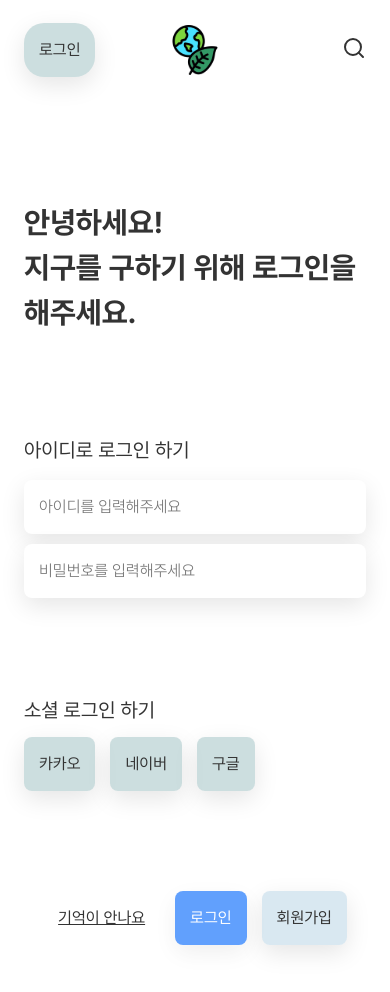
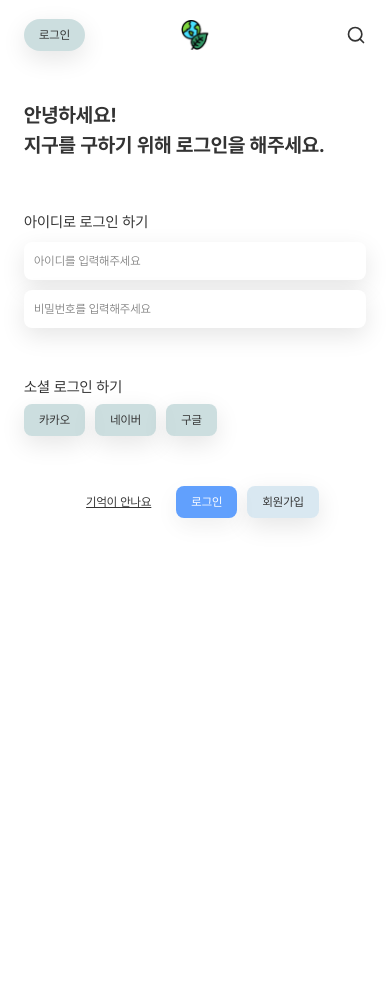
Before and after one commit to g99-project/g99-front, a React (Create React App) app: page /login in a window 390 px wide. Shown: the top 992 px of the page. After the commit the page ends 844 px from the top, so only its background shows below. Built offline with nearby package versions, Linux system fonts and the light colour scheme.

Commit message:
모바일 반응형 작업

```diff
--- a/src/assets/scss/components/_buttons.scss
+++ b/src/assets/scss/components/_buttons.scss
@@ -30,3 +30,10 @@
     }
   }
 }
+
+@include response("mobile") {
+  .btn{
+    padding: 0.7rem 1.5rem 0.7rem 1.5rem;
+    font-size: 1.2rem;
+  }
+}
--- a/src/assets/scss/layouts/_header.scss
+++ b/src/assets/scss/layouts/_header.scss
@@ -67,3 +67,39 @@ header {
     }
   }
 }
+
+@include response("mobile") {
+  header {
+    height: 7rem;
+    padding: 0 2.4rem;
+    .lArea {
+      .btn {
+        font-size: 1.2rem;
+        border-radius: 2rem;
+        min-width: 3rem;
+      }
+    }
+    .logo {
+      a {
+        @include svgIcon(3rem, 3rem, "../../images/common/logo.svg");
+      }
+    }
+    .rArea {
+      .searchBtn {
+        top: .25rem;
+        svg {
+          width: 2rem;
+          height: 2rem;
+        }
+      }
+      #searchInput {
+        height: 3.4rem;
+        font-size: 1.2rem;
+      }
+      .open #searchInput {
+        width: 10rem;
+        padding: 0 2.4rem 0 0.7rem;
+      }
+    }
+  }
+}
--- a/src/assets/scss/layouts/_layout.scss
+++ b/src/assets/scss/layouts/_layout.scss
@@ -47,3 +47,32 @@
     }
   }
 }
+
+@include response("mobile") {
+  #wrap {
+    #container {
+      padding: 10rem 0 10rem;
+    }
+
+    section {
+      & + section {
+        margin-top: 5rem;
+      }
+    }
+  }
+
+  .innerWrap {
+    h1{
+      font-size: 2rem;
+    }
+  }
+
+  .btnTopMove {
+    bottom: 2rem;
+    right: 2rem;
+    svg {
+      width: 3rem;
+      height: 3rem;
+    }
+  }
+}
--- a/src/assets/scss/views/_login.scss
+++ b/src/assets/scss/views/_login.scss
@@ -29,3 +29,22 @@
     }
   }
 }
+
+
+@include response("mobile") {
+  .login{
+    .formLabel,.form-label{
+      font-size: 1.5rem;
+      margin-bottom: 0.8rem;
+    }
+    input {
+      padding: 1rem;
+      border-radius: 0.8rem;
+      font-size: 1.2rem;
+    }
+    .btnWrap{
+      gap: 1rem;
+    }
+  }
+
+}
```
